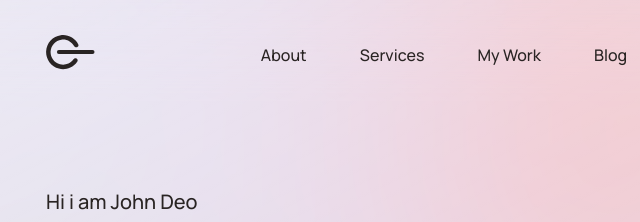
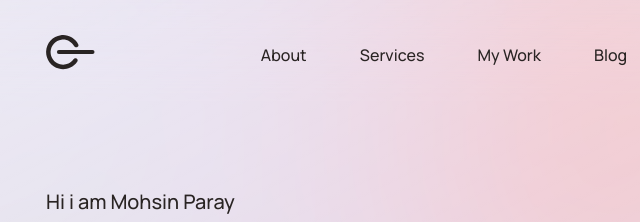
Before and after one commit to Ali-Mohd1/Portfolio1, a plain HTML site: page index.html in a window 1280 px wide. Shown: the top 222 px of the page, 154-794 px from the left. Drawn offline with Linux system fonts and the light colour scheme.

Commit message:
Update index.html

```diff
--- a/index.html
+++ b/index.html
@@ -41,7 +41,7 @@
             <div class="container">
                 <div class="main-content-wrapper">
                     <div class="col-left">
-                        <span>Hi i am John Deo</span>
+                        <span>Hi i am Mohsin Paray</span>
                         <h1>Freelancer | Fullstack Developer</h1>
                         <p>Lorem ipsum dolor, sit amet consectetur adipisicing elit. Laboriosam nesciunt quasi vitae,
                             quisquam ullam suscipit quos placeat iusto nihil, nam rerum? Vel nesciunt iste cum vero
```
